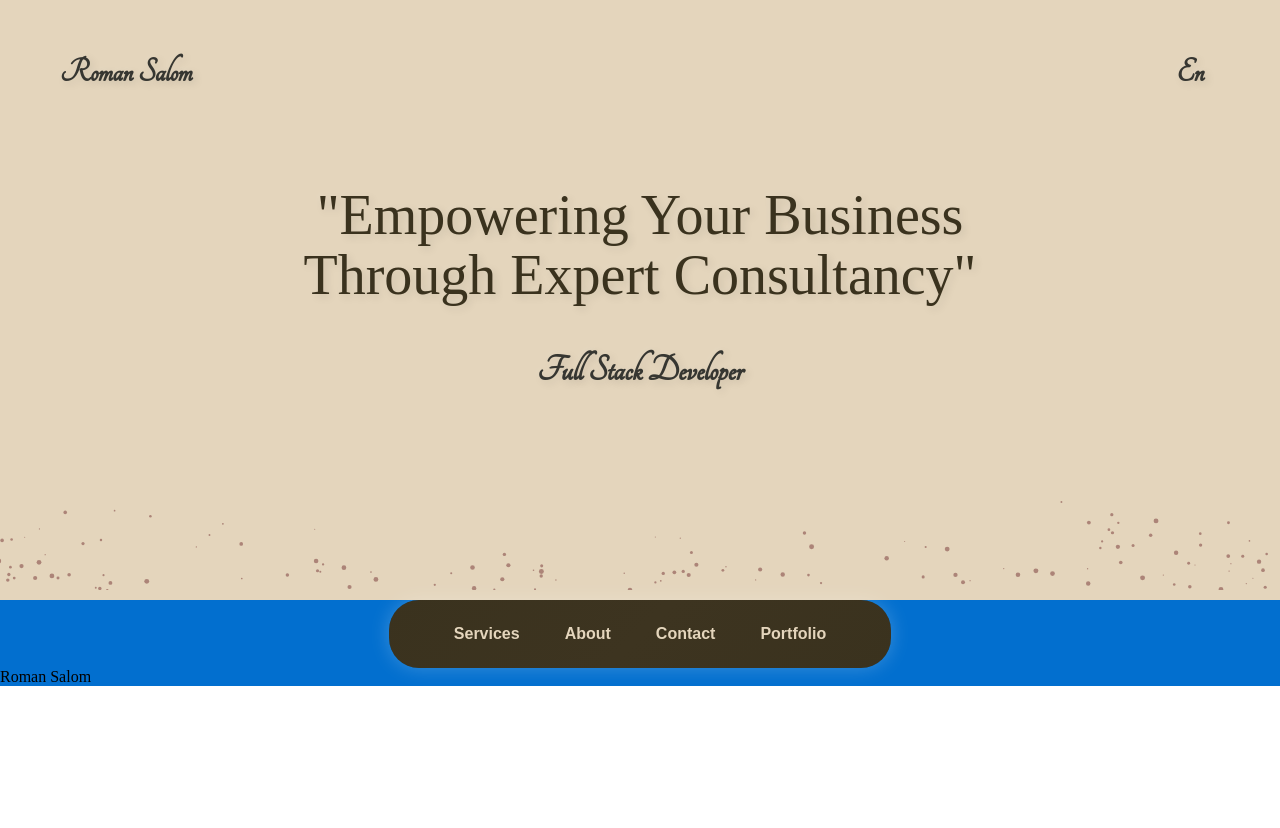
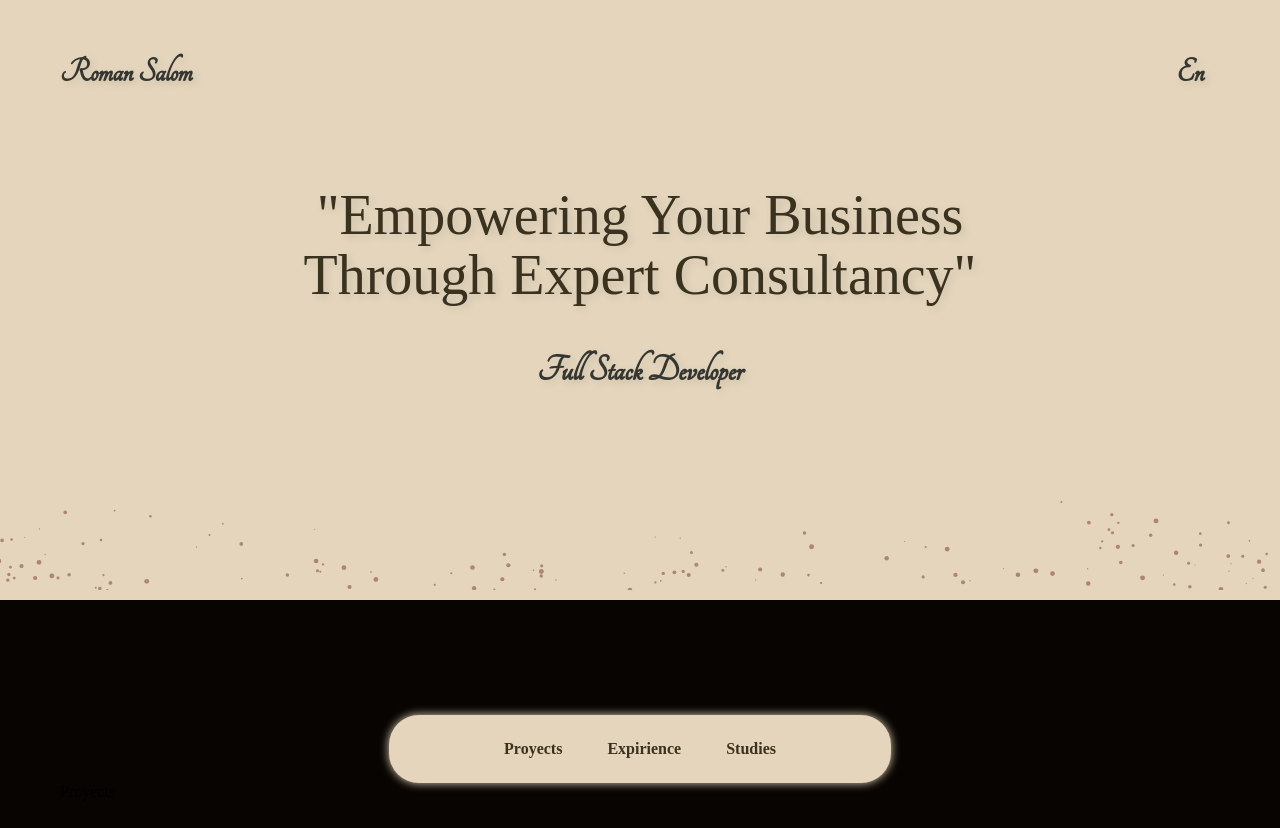
Before and after one commit to romansalom/NewPortafolio, a Next.js app: page / in a window 1280 px wide. Shown: the top 828 px of the page. Before the commit the page ends 800 px from the top, so only its background shows below. Built offline with nearby package versions, Linux system fonts and the light colour scheme.

Commit message:
navabr dinamico funcina

```diff
--- /dev/null
+++ b/components/Expirience/expirience.jsx
@@ -0,0 +1,17 @@
+// components/ItalicsName.js
+"use client"
+
+
+
+export default function Expirience() {
+
+
+    return (
+        <div >
+
+            exprieicne
+        </div>
+
+
+    );
+}
--- a/components/Header/NavBar/navBar.jsx
+++ b/components/Header/NavBar/navBar.jsx
@@ -1,31 +1,46 @@
-import styles from './styles.module.css';
+'use client'
+import { useState } from "react";
+import styles from "./styles.module.css";
 import { useLanguage } from "@/context/LanguageContext";
+import Expirience from "@/components/Expirience/expirience";
+import Proyects from "@/components/Projects/project";
+import Studies from "@/components/Studies/studies";
+
+
 
 export default function NavBar() {
   const { language } = useLanguage();
+  const [selectedSection, setSelectedSection] = useState("services");
+
   const texts = {
-    En: {
-      services: "Services",
-      about: "About",
-      contact: "Contact",
-      portfolio: "Portfolio"
-    },
-    Es: {
-      services: "Servicios",
-      about: "Acerca de",
-      contact: "Contacto",
-      portfolio: "Portafolio"
+    En: { epirience: "Expirience", proyects: "Proyects", studies: "Studies" },
+    Es: { epirience: "Experiencia", proyects: "Proyectos", studies: "Estudios" }
+  };
+
+  // Función para renderizar el componente según la opción elegida
+  const renderComponent = () => {
+    switch (selectedSection) {
+      case "epirience":
+        return <Expirience />;
+      case "proyects":
+        return <Proyects />;
+      case "studies":
+        return <Studies />;
+      default:
+        return <Proyects />;
     }
   };
 
   return (
-    <div className={styles.container}>
-      <ul className={styles.sections}>
-        <li><a>{texts[language].services}</a></li>
-        <li><a>{texts[language].about}</a></li>
-        <li><a>{texts[language].contact}</a></li>
-        <li><a>{texts[language].portfolio}</a></li>
-      </ul>
+    <div>
+      <nav className={styles.container}>
+        <ul className={styles.sections}>
+          <li onClick={() => setSelectedSection("proyects")}>{texts[language].proyects}</li>
+          <li onClick={() => setSelectedSection("epirience")}>{texts[language].epirience}</li>
+          <li onClick={() => setSelectedSection("studies")}>{texts[language].studies}</li>
+        </ul>
+      </nav>
+      <div className={styles.content}>{renderComponent()}</div>
     </div>
   );
 }
--- a/components/Header/NavBar/styles.module.css
+++ b/components/Header/NavBar/styles.module.css
@@ -1,14 +1,17 @@
 .container {
-    background: linear-gradient(135deg, #3a321e, #3d3420, #3a321e);
+    background: #e4d5bc;
     z-index: 0;
     transition: background-position 0.1s ease;
     border-radius: 30px;
     max-width: 500px;
     width: 100%;
     margin: 0px auto;
+    height: 100%;
+    max-height: 76px;
     padding: 1px;
     box-shadow:
-        0 0 20px rgba(255, 255, 255, 0.224);
+        0 0 10px #e4d5bc;
+    ;
 }
 
 .sections {
@@ -21,18 +24,21 @@
 
 .sections li {
     list-style-type: none;
-    color: #e4d5bc;
+    color: #3a321e;
     font-size: 16px;
     font-weight: bold;
     margin: 0;
     position: relative;
+
 }
 
 .sections li a {
     display: block;
     text-decoration: none;
     color: inherit;
-    font-family: Arial;
+    font-family: none;
+    font-weight: 500;
+    font-size: 22px;
 
 }
 
@@ -42,8 +48,8 @@
     bottom: 0;
     left: 0;
     width: 0;
-    height: 2px;
-    background-color: #ffffff;
+    height: 2.5px;
+    background-color: rgb(8, 4, 1);
     transition: width 0.3s ease;
 }
 
--- /dev/null
+++ b/components/Projects/project.jsx
@@ -0,0 +1,17 @@
+// components/ItalicsName.js
+"use client"
+
+
+
+export default function Proyects() {
+
+
+    return (
+        <div >
+
+            Proyects
+        </div>
+
+
+    );
+}
--- /dev/null
+++ b/components/Studies/studies.jsx
@@ -0,0 +1,17 @@
+// components/ItalicsName.js
+"use client"
+
+
+
+export default function Studies() {
+
+
+    return (
+        <div >
+
+            Studies
+        </div>
+
+
+    );
+}
--- a/sections/About/about.jsx
+++ b/sections/About/about.jsx
@@ -11,8 +11,11 @@ export default function About() {
         <div >
 
             <div className={styles.section} >
-                <NavBar></NavBar>
-                <div >Roman Salom</div>
+
+                <div className={styles.navBar}>
+                    <NavBar></NavBar>
+                </div>
+
             </div>
             <div >
             </div>
--- a/sections/About/styles.module.css
+++ b/sections/About/styles.module.css
@@ -1,4 +1,8 @@
 .section {
-    background-color: rgb(2, 111, 207);
-    width: 100%;
+    background: rgb(8, 4, 1);
+    padding: 55px 60px;
 }
+
+.navBar {
+    margin-top: 60px;
+}
```
